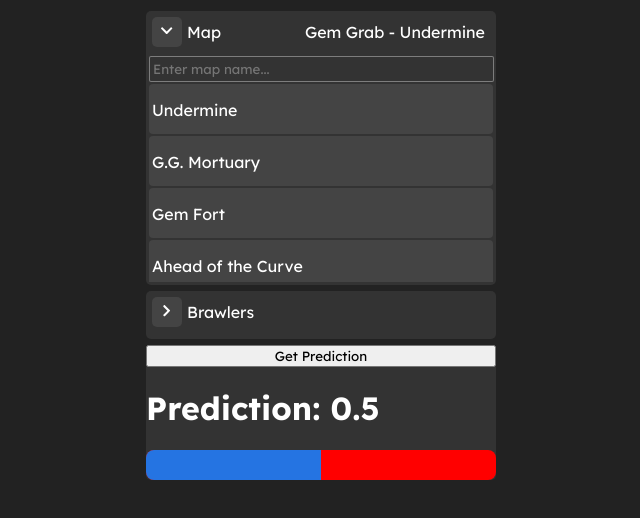
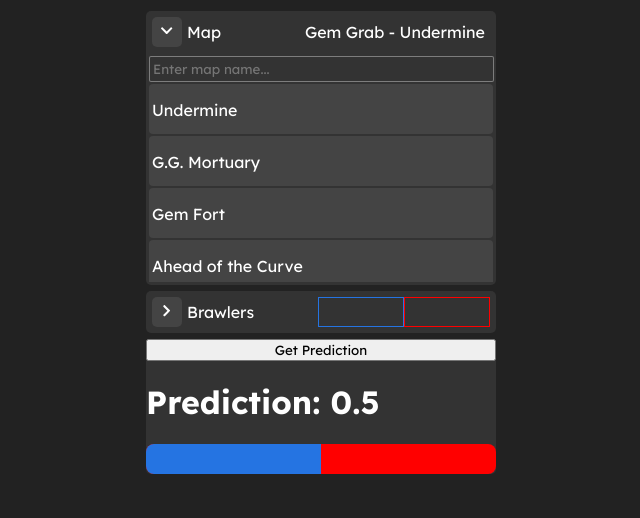
Before and after one commit to mcmckinley/DraftStars, a React (Create React App) app in the folder frontend/: page / in a window 1280 px wide. Both pictures are taken after a click on the button 486 px from the left and 312 px from the top of the page. Shown: the top 518 px of the page, without its empty margins (319-959 px from the left). Built offline with nearby package versions, Linux system fonts and the light colour scheme.

Commit message:
Creates MiniEntryBoxes which show a preview of team compositions

```diff
--- a/frontend/public/styles.css
+++ b/frontend/public/styles.css
@@ -71,10 +71,6 @@ input:focus {
 
 
 
-/* scale the map icon */
-.section-upper-part img {
-    height: 100px;
-}
 
 .section-upper-part p {
     margin: 5px;
@@ -219,6 +215,34 @@ input:focus {
     height: 100%;
 }
 
+/* MiniEntryBox: what is shown when the brawlers section is hidden */
+.mini-entry-boxes {
+    width: 50%;
+    display: flex;
+    flex-direction: row;
+    height: 30px;
+}
+.mini-entry-box {
+    height: 28px;
+    width: 28px;
+    overflow: hidden;
+}
+.mini-entry-box img {
+    height: 100%;
+}
+.left {
+    display: flex;
+    flex-direction: row;
+    border: 1px solid #2574E2;
+}
+.right {
+    display: flex;
+    flex-direction: row;
+    border: 1px solid red;
+}
+
+
+
 .team-div {
     display: flex;
     flex-direction: row;
--- a/frontend/src/App.jsx
+++ b/frontend/src/App.jsx
@@ -9,14 +9,15 @@ import BrawlerGalleryItem from './BrawlerGalleryItem';
 import icons from './iconLoader';
 import mapImages from './mapLoader';
 import MapSearchBar from './MapSearchBar'
+import MiniEntryBoxes from './MiniEntryBoxes'
 
 // Up chevron
 import { FaChevronDown, FaChevronRight } from 'react-icons/fa';
 
 const App = () => {
   // The values for each entry box
-  //const [entries, setEntries] = useState(['1', '11', '35', '77', '75', '73'])
-  const [entries, setEntries] = useState(['', '', '', '', '', ''])
+  const [entries, setEntries] = useState(['1', '11', '35', '77', '75', '73'])
+  // const [entries, setEntries] = useState(['', '', '', '', '', ''])
 
   const [selectedBoxID, setSelectedBoxID] = useState(null)
 
@@ -90,10 +91,9 @@ const App = () => {
       </div>
 
 
-
       <div className="section">
         <div className="section-upper-part">
-          <div className="section-upper-part"> {/* this just works? */}
+          <div className="section-upper-part-left">
             <button className="toggle-section-visibility-button" onClick={() => setBrawlerSectionVisibility(!isShowingBrawlerSection)}>
               {isShowingBrawlerSection ? (
                 <FaChevronDown color="white"/>
@@ -103,9 +103,13 @@ const App = () => {
             </button>
             <p>Brawlers</p>
           </div>
+          <div className="section-upper-part-right">
+            {!isShowingBrawlerSection && (<MiniEntryBoxes entries={entries}/>)}
+          </div>
         </div>
-        <div className="section-lower-part">
-          {isShowingBrawlerSection && (
+
+        {isShowingBrawlerSection && (
+          <div className="section-lower-part">
             <>
               <div className='teams'>
                 <div className="team-div blue-team">
@@ -120,14 +124,13 @@ const App = () => {
                   <BrawlerEntryBox index={5} selectedBoxID={selectedBoxID} setSelectedBoxID={setSelectedBoxID} entries={entries} setEntries={setEntries}/>
                 </div>
               </div>
-
               <>
-
                 {( selectedBoxID != null && <BrawlerGallery selectedBoxID={selectedBoxID} setSelectedBoxID={setSelectedBoxID} entries={entries} setEntries={setEntries}/>)}
               </>
             </>
-          )}
-        </div>
+          </div>
+        )}
+
       </div>
 
       <div className="section">
--- /dev/null
+++ b/frontend/src/MiniEntryBoxes.jsx
@@ -0,0 +1,39 @@
+// src/MiniEntryBoxes.jsx
+
+import React, { useState } from 'react';
+import { brawlers } from './data.js'
+import icons from './iconLoader';
+
+const MiniEntryBoxes = ({ entries }) => {
+  return (
+    // OK, this is ugly, I get it. How do I refactor this? I'm having
+    // trouble making map() make sense in this scenario.
+    <div className="mini-entry-boxes">
+      <div className="left">
+        <div className="mini-entry-box">
+            <img src={(entries[0] == '') ? icons['ranked-icon'] : icons[brawlers[Number(entries[0])].imgUrl]}></img>
+        </div>
+        <div className="mini-entry-box">
+            <img src={(entries[1] == '') ? icons['ranked-icon'] : icons[brawlers[Number(entries[1])].imgUrl]}></img>
+        </div>
+        <div className="mini-entry-box">
+            <img src={(entries[2] == '') ? icons['ranked-icon'] : icons[brawlers[Number(entries[2])].imgUrl]}></img>
+        </div>
+      </div>
+
+      <div className="right">
+        <div className="mini-entry-box">
+            <img src={(entries[3] == '') ? icons['ranked-icon'] : icons[brawlers[Number(entries[3])].imgUrl]}></img>
+        </div>
+        <div className="mini-entry-box">
+            <img src={(entries[4] == '') ? icons['ranked-icon'] : icons[brawlers[Number(entries[4])].imgUrl]}></img>
+        </div>
+        <div className="mini-entry-box">
+            <img src={(entries[5] == '') ? icons['ranked-icon'] : icons[brawlers[Number(entries[5])].imgUrl]}></img>
+        </div>
+      </div>
+    </div>
+  )
+}
+
+export default MiniEntryBoxes;
```
